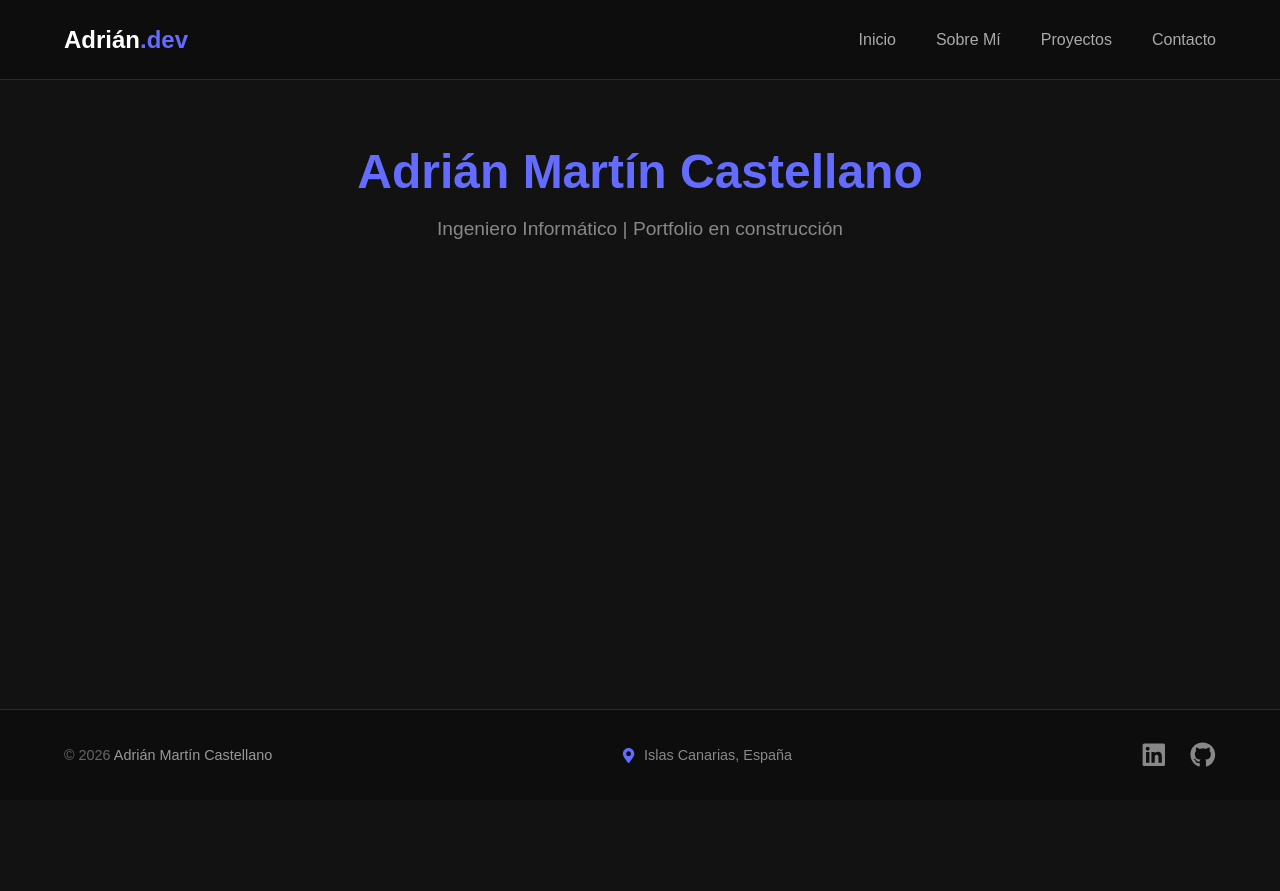
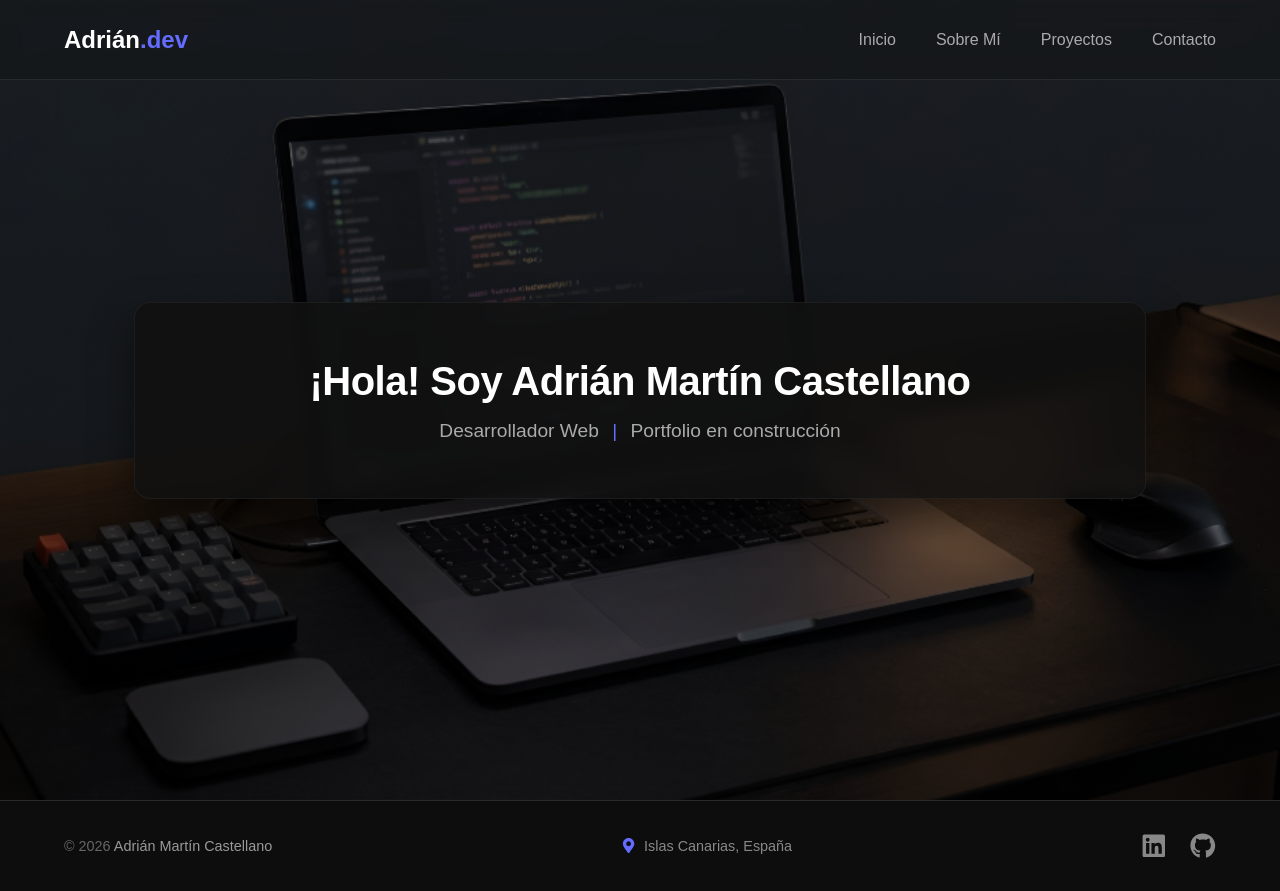
Before and after one commit to Adrian-Martin-Castellano/mi-portfolio, a React (Vite) app: page / in a window 1280 px wide. Before the commit the page ends 800 px from the top, so only its background shows below. Built offline with nearby package versions, Linux system fonts and the light colour scheme.

Commit message:
Background image added

```diff
--- a/index.html
+++ b/index.html
@@ -4,7 +4,7 @@
     <meta charset="UTF-8" />
     <link rel="icon" type="image/svg+xml" href="/favicon.svg" />
     <meta name="viewport" content="width=device-width, initial-scale=1.0" />
-    <title>mi-portfolio</title>
+    <title>Portfolio | Adrián Martín Castellano - Desarrollador Web</title>
   </head>
   <body>
     <div id="root"></div>
--- /dev/null
+++ b/src/App.module.css
@@ -0,0 +1,75 @@
+.pageContainer {
+  display: flex;
+  flex-direction: column;
+  min-height: 100vh;
+  background-color: #0d0d0d;
+}
+
+/* Hero Section with the background image */
+.heroSection {
+  flex: 1;
+  display: flex;
+  justify-content: center;
+  align-items: center;
+  padding: 0 2rem 0 2rem;
+  min-height: 100vh;
+  background-size: cover;
+  background-position: center;
+  background-repeat: no-repeat;
+  background-attachment: fixed;
+}
+
+/* Floating central card */
+.heroCard {
+  background-color: rgba(17, 17, 17, 0.85);
+  backdrop-filter: blur(8px);
+  -webkit-backdrop-filter: blur(8px);
+  border: 1px solid rgba(255, 255, 255, 0.05);
+  padding: 3.5rem 5rem;
+  border-radius: 16px;
+  text-align: center;
+  max-width: 850px;
+  width: 100%;
+  box-shadow: 0 20px 40px rgba(0, 0, 0, 0.5);
+}
+
+.heroCard h1 {
+  color: #ffffff;
+  font-family: sans-serif;
+  font-size: 2.5rem;
+  margin: 0 0 1rem 0;
+  font-weight: 700;
+  letter-spacing: -0.5px;
+}
+
+.subtitle {
+  color: #aaaaaa;
+  font-family: sans-serif;
+  font-size: 1.2rem;
+  margin: 0;
+}
+
+.subtitle span {
+  color: #646cff;
+  margin: 0 0.5rem;
+}
+
+/* Responsive mobile layout */
+@media (max-width: 768px) {
+  .heroSection {
+    padding-top: 100px;
+  }
+
+  .heroCard {
+    padding: 2.5rem 1.5rem;
+    border-radius: 12px;
+  }
+
+  .heroCard h1 {
+    font-size: 1.8rem;
+  }
+
+  .subtitle {
+    font-size: 1rem;
+  }
+}
--- a/src/App.tsx
+++ b/src/App.tsx
@@ -1,14 +1,21 @@
 import Navbar from './components/Navbar';
 import Footer from './components/Footer';
-import styles from './app.module.css';
+import styles from './App.module.css';
+import backgroundImage from './assets/hero-bg.jpg';
 
 function App() {
   return (
-    <div className={styles.container}>
+    <div className={styles.pageContainer}>
       <Navbar />
-      <main style={{ marginTop: '80px', flex: 1, padding: '2rem', textAlign: 'center' }}>
-        <h1 className={styles.title}>Adrián Martín Castellano</h1>
-        <p className={styles.subtitle}>Ingeniero Informático | Portfolio en construcción</p>
+      <main
+        className={styles.heroSection}
+        style={{ backgroundImage: `linear-gradient(rgba(0, 0, 0, 0.4), rgba(0, 0, 0, 0.6)), url(${backgroundImage})` }}>
+        <div className={styles.heroCard}>
+          <h1>¡Hola! Soy Adrián Martín Castellano</h1>
+          <p className={styles.subtitle}>
+            Desarrollador Web <span>|</span> Portfolio en construcción
+          </p>
+        </div>
       </main>
       <Footer />
     </div>
--- a/src/app.module.css
+++ /dev/null
@@ -1,30 +0,0 @@
-.container {
-  min-height: 100vh;
-  display: flex;
-  flex-direction: column;
-  background-color: #121212;
-  color: #ffffff;
-  font-family: sans-serif;
-}
-.title {
-  font-size: 3rem;
-  color: #646cff;
-  margin-bottom: 0.5rem;
-}
-
-.subtitle {
-  font-size: 1.2rem;
-  color: #888888;
-}
-
-@media (max-width: 768px) {
-  .title {
-    font-size: 1.8rem;
-    padding: 0 1rem;
-  }
-
-  .subtitle {
-    font-size: 1rem;
-    padding: 0 1rem;
-  }
-}
--- a/src/components/Navbar.module.css
+++ b/src/components/Navbar.module.css
@@ -4,14 +4,16 @@
   left: 0;
   width: 100%;
   height: 80px;
-  background-color: #0d0d0d;
-  border-bottom: 1px solid #2a2a2a;
   display: flex;
   justify-content: space-between;
   align-items: center;
   padding: 0 4rem;
   box-sizing: border-box;
   z-index: 1000;
+  background-color: rgba(13, 13, 13, 0.25) !important;
+  backdrop-filter: blur(10px) !important; /* Blur effect */
+  -webkit-backdrop-filter: blur(15px) !important; /* Blur effect for Safari/iOS */
+  border-bottom: 1px solid rgba(255, 255, 255, 0.08);
 }
 
 .logo {
```
Also changed, not shown: src/assets/hero-bg.jpg (added).
